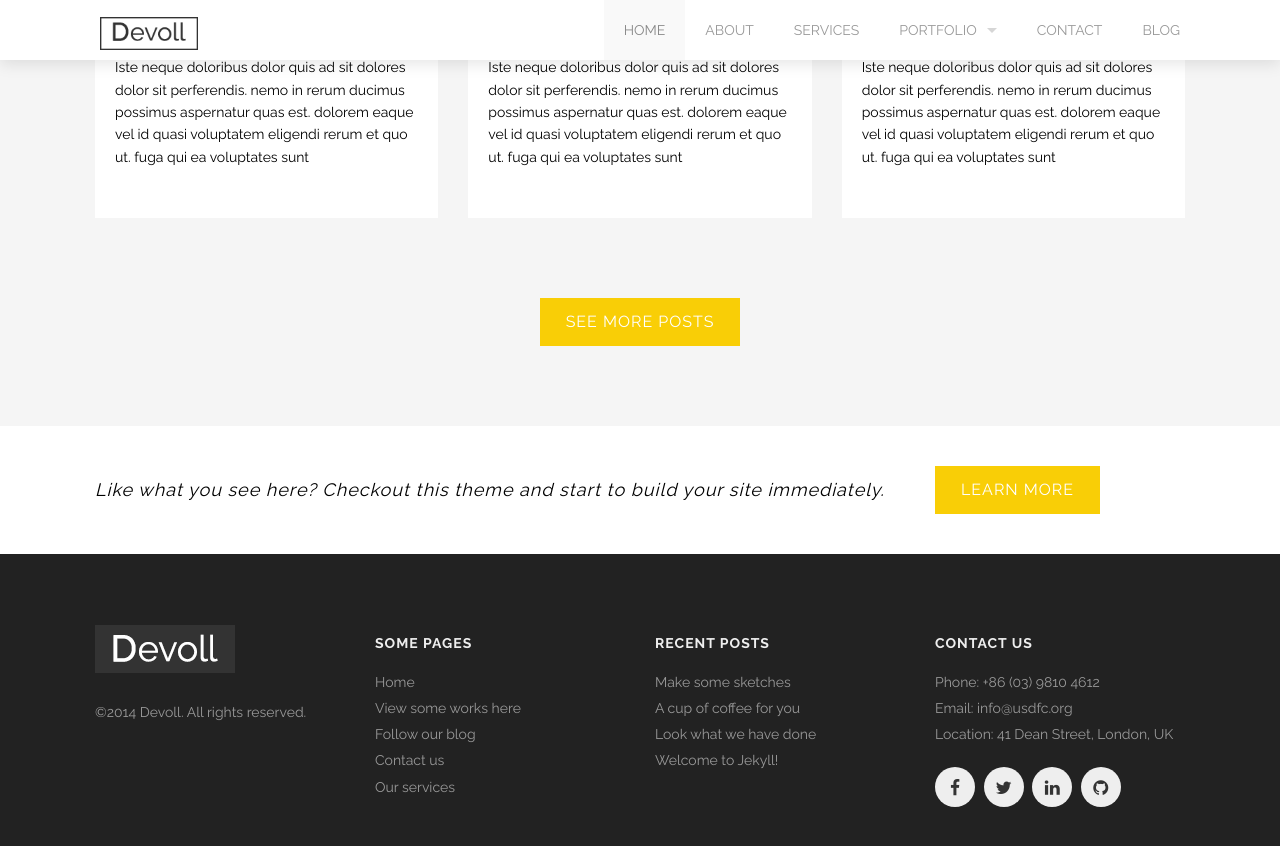
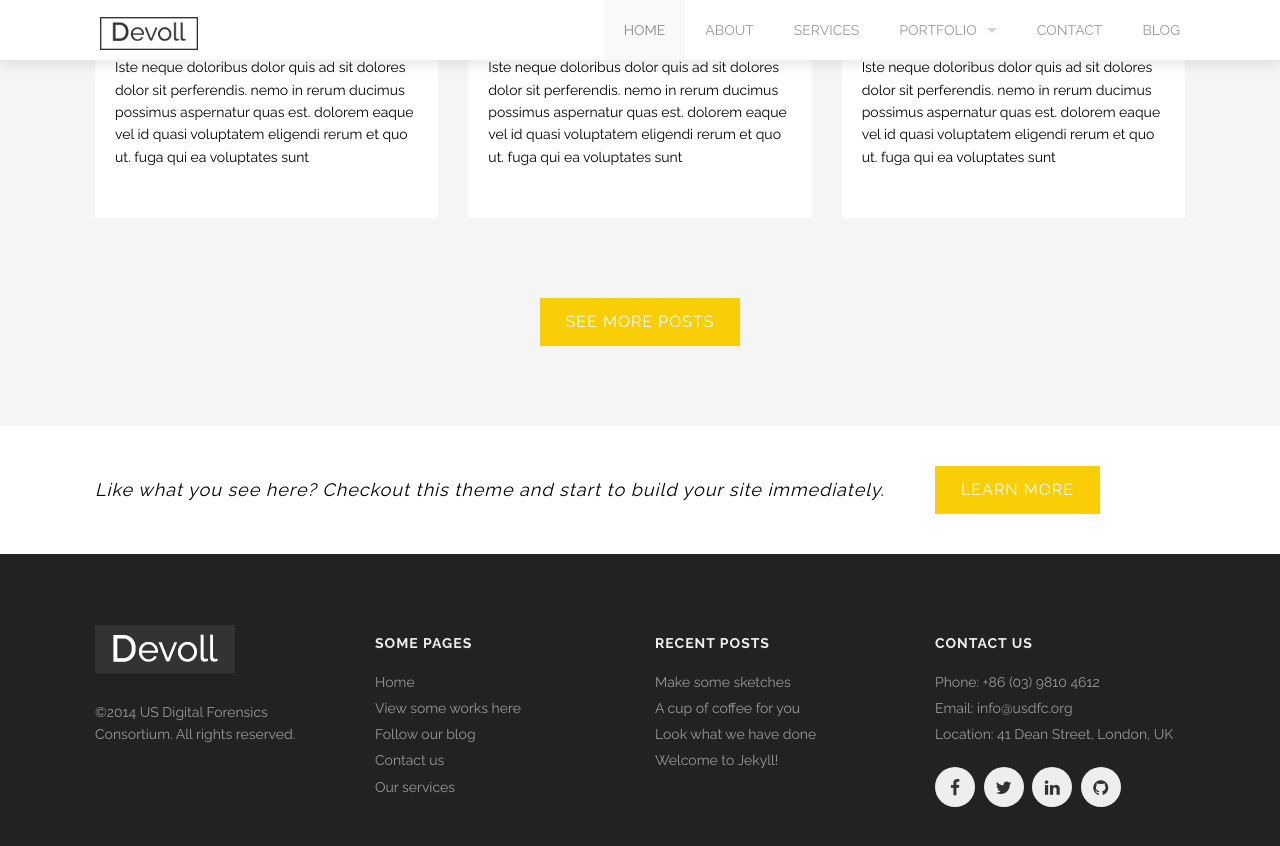
Before and after one commit to USDFC/usdfc.github.io, a Jekyll site: the page built from index.html, in a window 1280 px wide and 900 px high, scrolled down 2659 px. Shown: the top 846 px of the window. Built offline with Jekyll 4.4.1, drawn with Linux system fonts in a browser that asks for light colours; nearby versions of some CDN libraries; library files that are not in the unit come from our copies.

Commit message:
Update footer from config.yml settings

```diff
--- a/_includes/footer.html
+++ b/_includes/footer.html
@@ -4,10 +4,10 @@
     <div class='large-3 medium-3 columns'>
       <h1>
         <a href='index.html'>
-          <img alt="" src="{{site.url}}/images/logo-grey.png" />
+          <img alt="{{site.title}} logo - grey" src="{{site.url}}/images/logo-grey.png" />
         </a>
       </h1>
-      <p>©2014 Devoll. All rights reserved.</p>
+      <p>©2014 {{site.title}}. All rights reserved.</p>
       <div class='spacing'></div>
       <div class='spacing'></div>
     </div>
```
